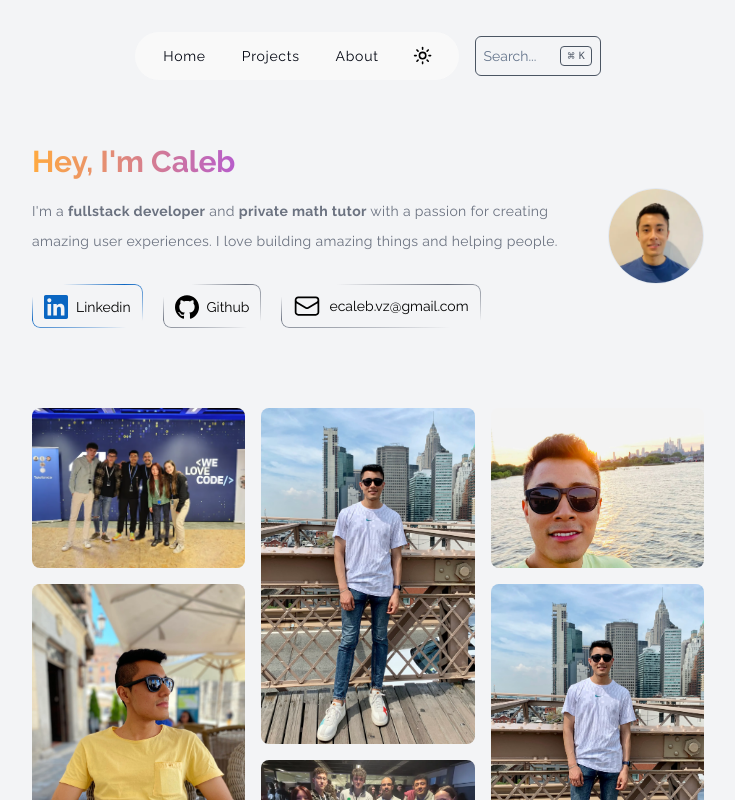
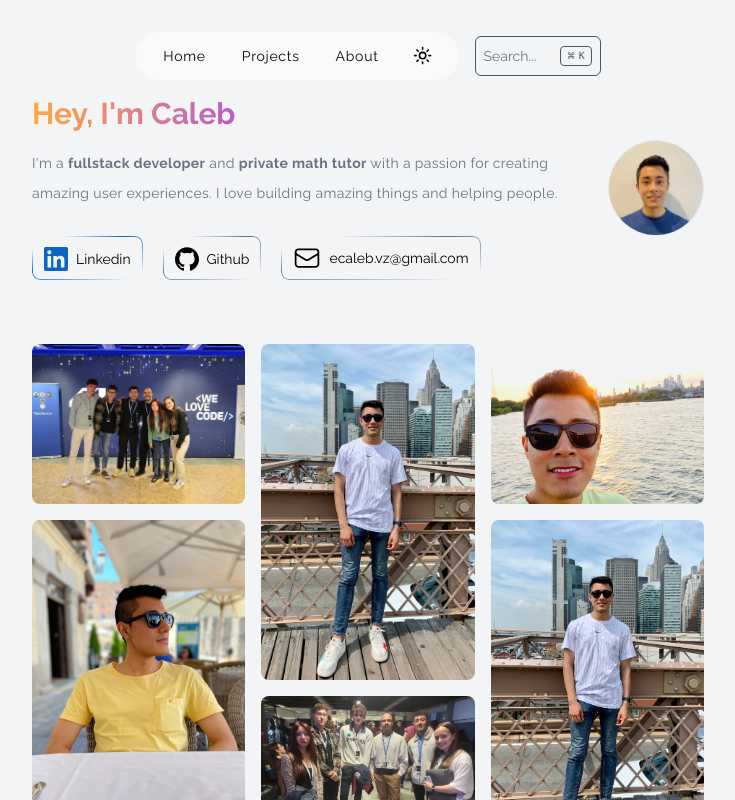
Before and after one commit to ecaleb97/ecaleb.dev, a Next.js app: page / in a window 1280 px wide. Shown: the top 800 px of the page, without its empty margins (272-1007 px from the left). Built offline with nearby package versions, Linux system fonts and the light colour scheme.

Commit message:
refactor: Update grid layout and spacing in BentoGrid and Intro components

```diff
--- a/src/components/bento/bento-grid.tsx
+++ b/src/components/bento/bento-grid.tsx
@@ -7,7 +7,7 @@ import Image from 'next/image';
 
 export function BentoGrid() {
   return (
-    <div className="grid grid-cols-2 grid-rows-4 sm:grid-rows-3 sm:grid-cols-3 gap-4 my-8">
+    <div className="grid grid-cols-2 grid-rows-4 sm:grid-rows-3 sm:grid-cols-3 gap-4 my-16">
       <div className='relative h-40'>
         <Image
           src={hack4goodWinners}
--- a/src/components/intro/intro.tsx
+++ b/src/components/intro/intro.tsx
@@ -8,8 +8,8 @@ export function Intro() {
   return (
     <section
       id='home'
-      className='w-full max-w-[50rem] flex flex-col gap-5 my-28
-      sm:mb-20 '
+      className='w-full max-w-[50rem] flex flex-col gap-5 mt-28
+      sm:mt-16'
     >
       <div className='flex flex-col-reverse items-start gap-4 sm:flex-row sm:items-center'>
         <div className='flex flex-col gap-4'>
```
